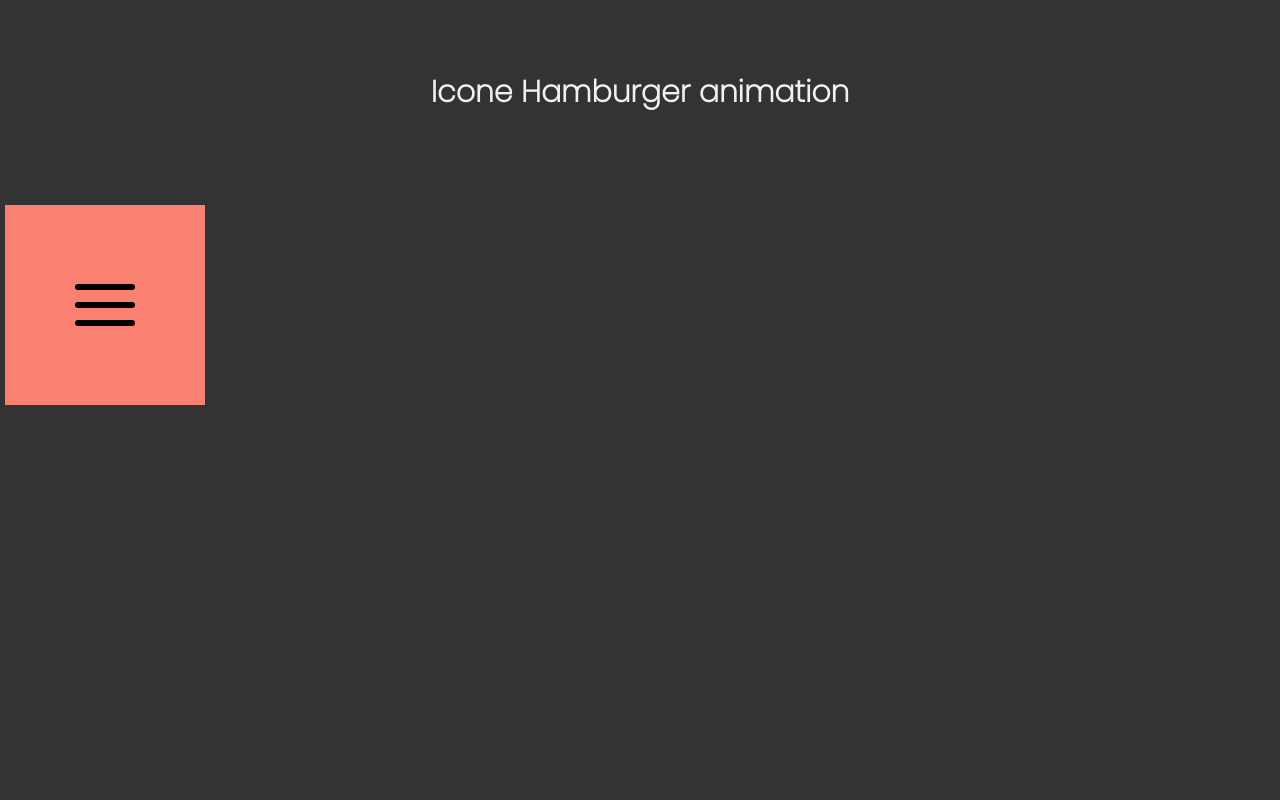
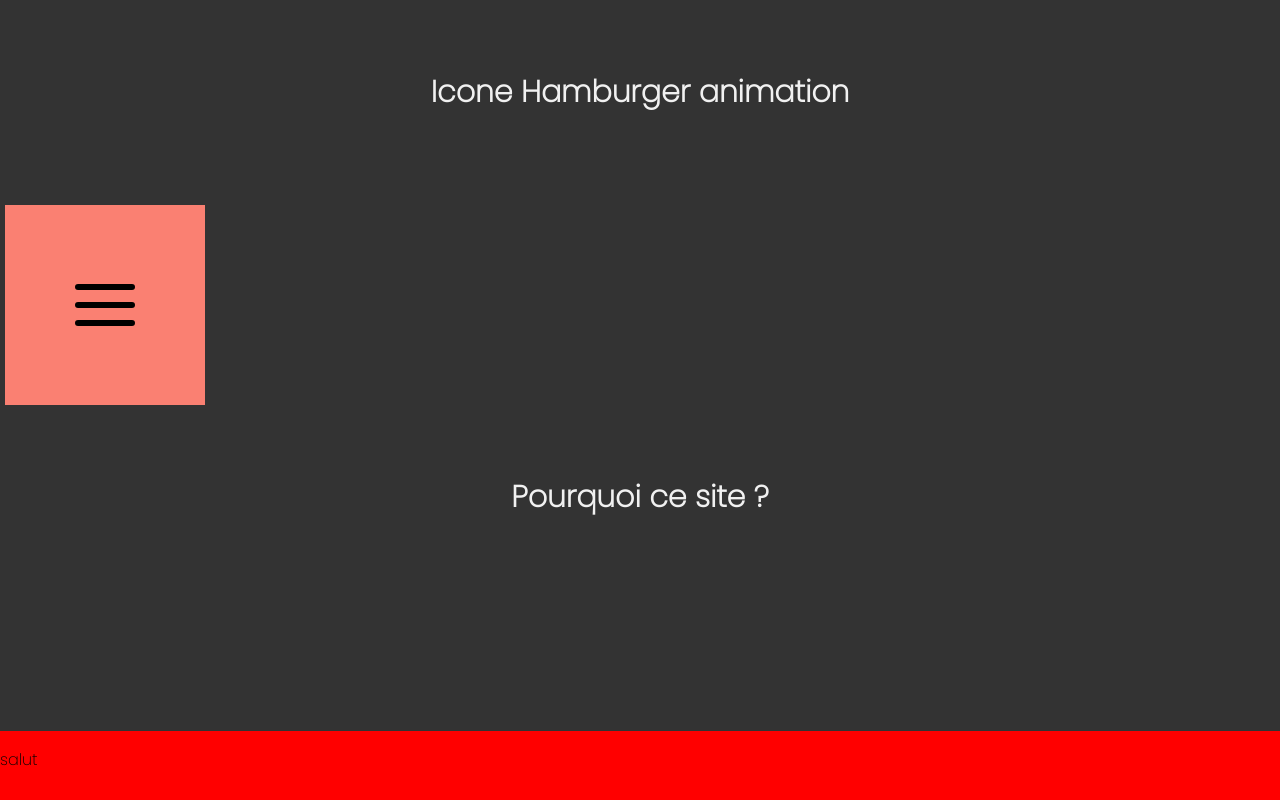
Before and after one commit to tommylee1999/ProjetProgWeb, a plain HTML site: page index.html in a window 1280 px wide. Drawn offline with Linux system fonts and the light colour scheme.

Commit message:
add footer

```diff
--- a/index.html
+++ b/index.html
@@ -9,6 +9,8 @@
     <link href="https://fonts.googleapis.com/css2?family=Poppins:wght@200&display=swap" rel="stylesheet">
 </head>
 <body>
+    <div class="bodyContent">
+        <header>
             <h1>Icone Hamburger animation</h1>
             <div class = "box">
                 <div class = "hamburgerMenu">
@@ -17,6 +19,15 @@
                     <div class = "lignes"></div>
                 </div>
             </div>
+        </header>
+        <h1>Pourquoi ce site ?</h1>
+        <div>
+
+        </div>
+    </div>
+    <footer>
+        <p>salut</p>
+    </footer>
     <script type="text/javascript" src="script.js"></script>
 </body>
 </html>
--- a/style.css
+++ b/style.css
@@ -3,6 +3,9 @@ body{
     padding:0;
     background: #333;
     font-family: 'Poppins';
+    display: flex;
+    flex-direction: column;
+    min-height: 100vh;
 }
 
 h1{
@@ -51,6 +54,17 @@ h1{
     top: 36px;
 }
 
+.bodyContent{
+    flex:10;
+}
+
+footer{
+    background-color: red;
+    flex : 1;
+}
+
+
+
 /*Animation*/
 
 .hamburgerMenu.active .lignes:nth-child(1){
```
Lines whose indentation alone changed are shown as unchanged.
